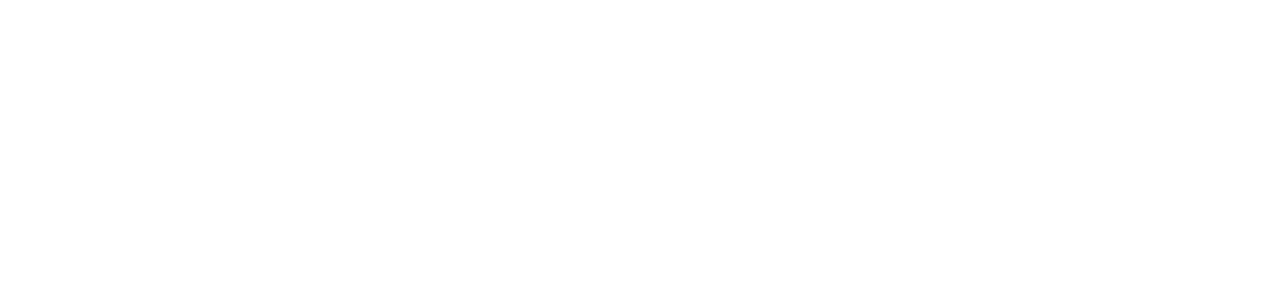
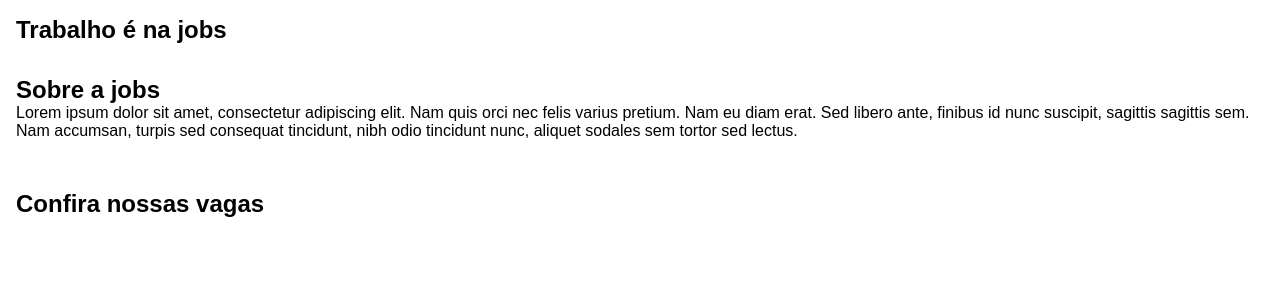
Before and after one commit to gusmfs/kenzie_jobs, a React (Vite) app: page / in a window 1280 px wide. Shown: the top 300 px of the page. Built offline with nearby package versions, Linux system fonts and the light colour scheme.

Commit message:
refactor: BannerSection, AboutSection and JobsListSection on HomePage

```diff
--- a/src/pages/HomePage/index.jsx
+++ b/src/pages/HomePage/index.jsx
@@ -1,3 +1,13 @@
+import { AboutSection } from "../../components/sections/AboutSection";
+import { BannerSection } from "../../components/sections/BannerSection";
+import { JobsListSection } from "../../components/sections/JobsListSection";
+
 export const HomePage = () => {
-  return <></>;
+  return (
+    <>
+      <BannerSection />
+      <AboutSection />
+      <JobsListSection />
+    </>
+  );
 };
```
